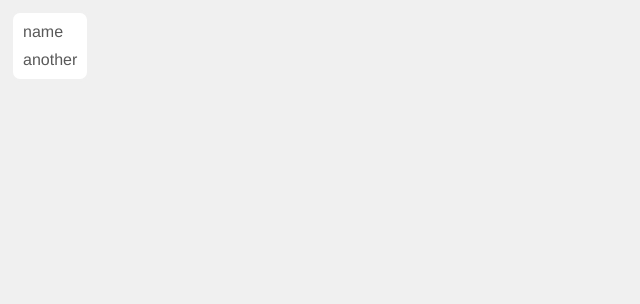
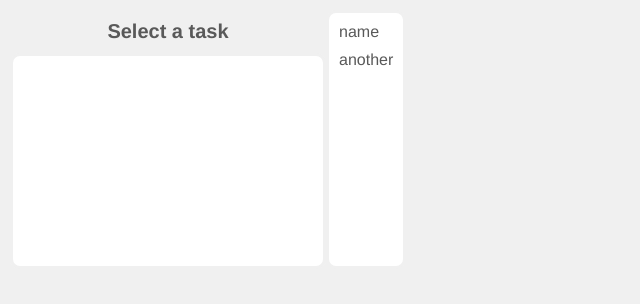
Before and after one commit to overlisted/subtask, a React (Create React App) app: page / in a window 1280 px wide. Shown: the top 304 px of the page, without its empty margins (0-640 px from the left). Built offline with nearby package versions, Linux system fonts and the light colour scheme.

Commit message:
add block for task details

```diff
--- a/src/UILib/switcher.tsx
+++ b/src/UILib/switcher.tsx
@@ -10,7 +10,7 @@ export interface SwitcherOptionProps extends SwitcherOptionData {
 
 export interface SwitcherStore {
   optionsData: SwitcherOptionData[];
-  activeOption: SwitcherOptionData | undefined;
+  activeOption: SwitcherOptionData | null;
 }
 
 interface SwitcherPropsData {
--- a/src/app.tsx
+++ b/src/app.tsx
@@ -60,17 +60,44 @@ class TaskListElement extends React.Component<TaskListElementProps> {
 class TaskStore implements SwitcherStore {
   @observable optionsData: Task[] = [new Task("name", "desc"), new Task("another", "another desc")];
 
-  @observable activeOption = undefined;
+  @observable activeOption = null;
 }
 
+@observer
+class TaskDetails extends React.Component<{selected: Task | null}> {
+  render() {
+    const task = this.props.selected;
+
+    if(!task) return (
+      <div>
+        <span className="title">Select a task</span>
+        <div className="place task-details"/>
+      </div>
+    )
+
+    return (
+      <div>
+        <span className="title"></span>
+        <div className="place task-details">
+
+        </div>
+      </div>
+    );
+  }
+}
+
+@observer
 class App extends React.Component {
-  @observable tasks = new TaskStore();
+  tasks = new TaskStore();
 
   render() {
     return (
-      <div className="place">
-        <Switcher Component={TaskListElement} store={this.tasks}/>
-      </div>
+      <>
+        <TaskDetails selected={this.tasks.activeOption}/>
+        <div className="place">
+          <Switcher Component={TaskListElement} store={this.tasks}/>
+        </div>
+      </>
     )
   }
 }
```
